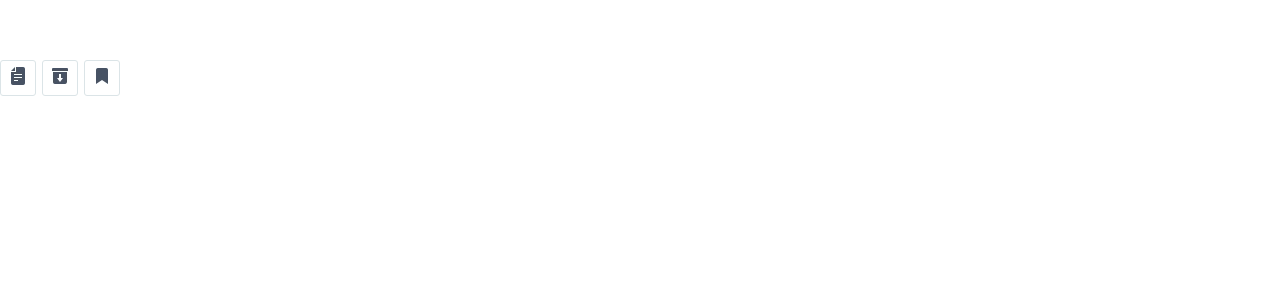
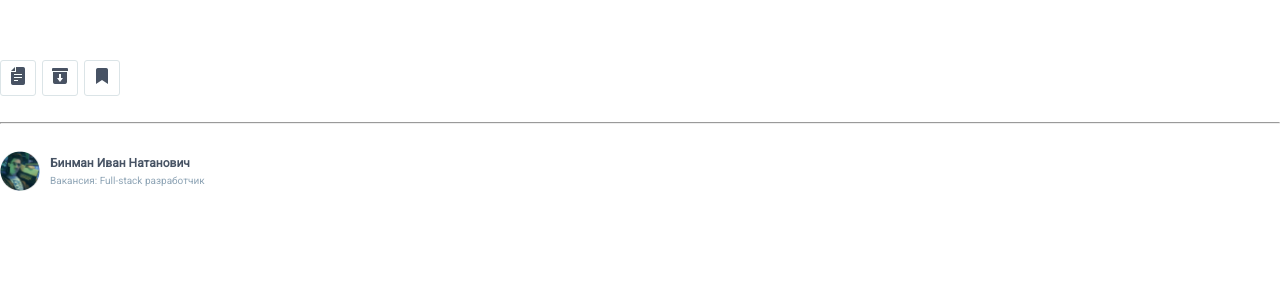
Before and after one commit to KaimNotark/bin-man-test, a Vue app: page / in a window 1280 px wide. Shown: the top 300 px of the page. Built offline with nearby package versions, Linux system fonts and the light colour scheme.

Commit message:
done applicant component

```diff
--- a/src/App.vue
+++ b/src/App.vue
@@ -2,19 +2,25 @@
   <div id="app">
     <!-- <FormAdditionApplicant /> -->
     <ButtonsResumeArchiveFavorites />
+    <br>
+    <hr>
+    <br>
+    <Applicant />
   </div>
 </template>
 
 <script>
 // import FormAdditionApplicant from "./components/FormAdditionApplicant.vue";
 import ButtonsResumeArchiveFavorites from "./components/ButtonsResumeArchiveFavorites.vue";
+import Applicant from "./components/Applicant.vue";
 
 export default {
   name: "app",
 
   components: {
     // FormAdditionApplicant,
-    ButtonsResumeArchiveFavorites
+    ButtonsResumeArchiveFavorites,
+    Applicant
   }
 };
 </script>
--- a/src/components/Applicant.vue
+++ b/src/components/Applicant.vue
@@ -1,17 +1,53 @@
 <template>
-<div class="container">
-
-</div>
+  <div class="container">
+    <img src="../../public/images/binman.png" alt="Аватар" class="applicant-img" />
+    <div class="applicant-text">
+      <p class="applicant-text__name">Бинман Иван Натанович</p>
+      <p class="applicant-text__vacancy">Вакансия: Full-stack разработчик</p>
+    </div>
+  </div>
 </template>
 
 <script>
 export default {
   name: "Applicant"
-}
+};
 </script>
 
 <style lang="scss" scoped>
 @import "../stylesheets/variables.scss";
 @import "../stylesheets/resets.scss";
 
+.container {
+  display: flex;
+  justify-content: flex-start;
+  width: 250px;
+}
+
+.applicant {
+  &-img {
+    width: 40px;
+    height: 40px;
+  }
+  &-text {
+    margin-left: 10px;
+
+    &__name {
+      color: $color-text-main;
+      font-size: 12px;
+      font-weight: 700;
+      line-height: 14px;
+      margin-top: 5px;
+      margin-bottom: 3px;
+    }
+    &__vacancy {
+      color: $color-text-light;
+      font-size: 10px;
+      font-weight: 400;
+      line-height: 12px;
+      margin-top: 5px;
+      margin-bottom: 3px;
+    }
+  }
+}
 </style>
```
